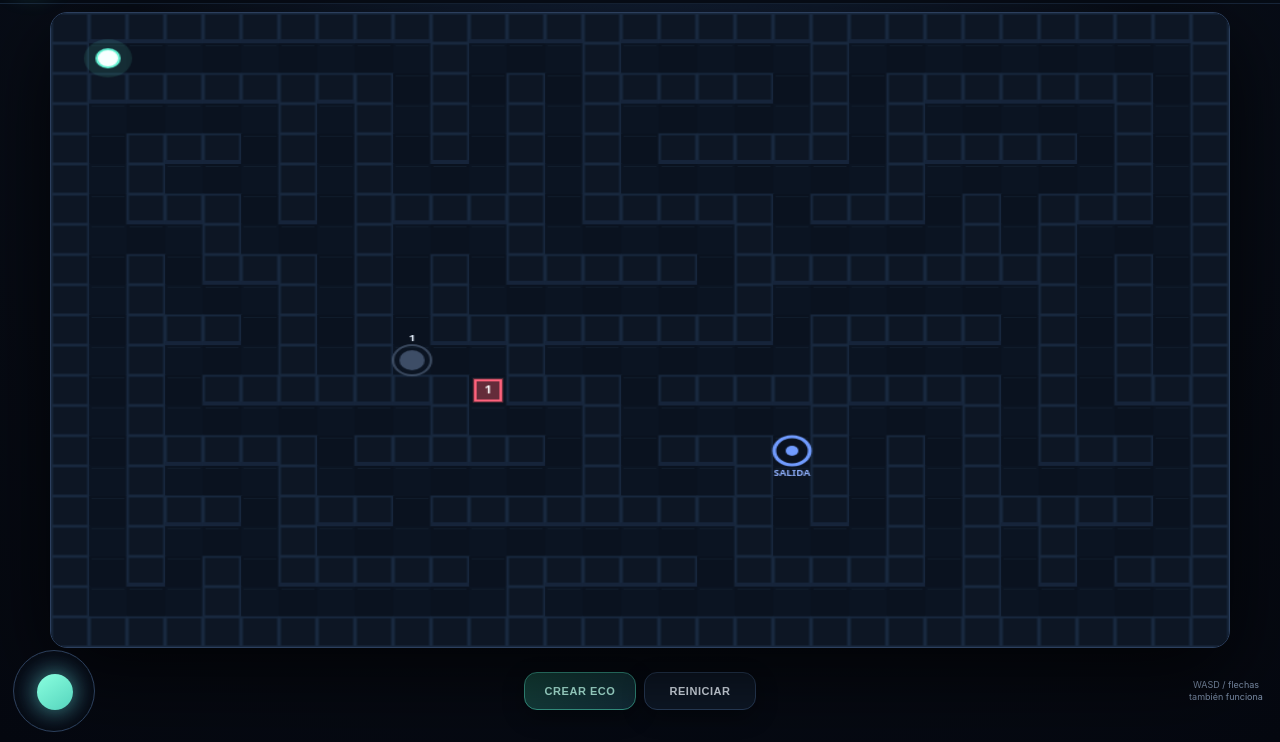
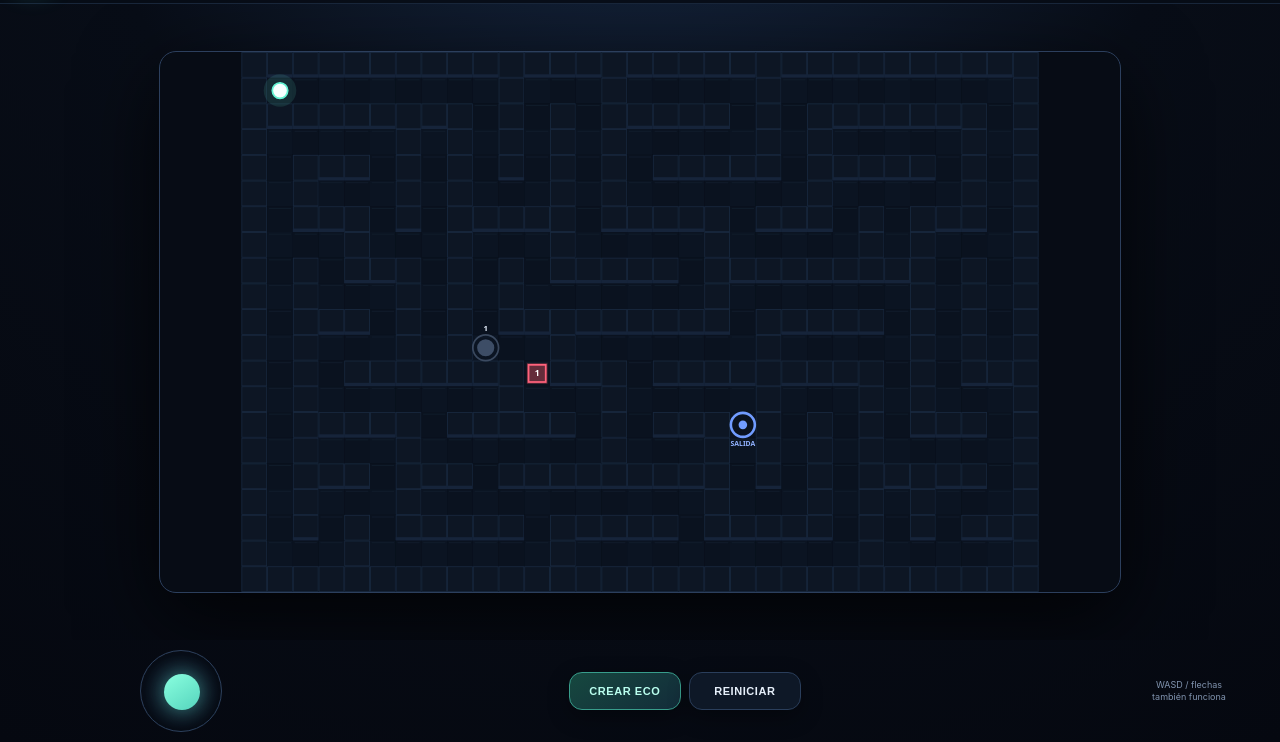
Before and after one commit to SPARTAN-175/ECO, a plain HTML site: page index.html in a window 1280 px wide. Shown: the part 58-800 px from the top of the page. Drawn offline with Linux system fonts and the light colour scheme.

Commit message:
Add files via upload

```diff
--- a/game.js
+++ b/game.js
@@ -1,4 +1,4 @@
-const T=30,COLS=31,ROWS=21,canvas=document.querySelector("#game"),ctx=canvas.getContext("2d");
+const T=30,COLS=31,ROWS=21,WORLD_W=930,WORLD_H=630,canvas=document.querySelector("#game"),ctx=canvas.getContext("2d");
 let levels=[],L=null,player={x:0,y:0},ecos=[],keys={},stick={x:0,y:0},last=0,won=false,hintTimer=null;
 const $=s=>document.querySelector(s),levelEl=$("#level"),ecosEl=$("#ecos"),modal=$("#modal"),msg=$("#msg"),title=$("#title"),hint=$("#hint");
 fetch("levels.json").then(r=>r.json()).then(d=>{levels=d.levels;load(Number(localStorage.getItem("eco_level")||1));requestAnimationFrame(loop)});
@@ -46,8 +46,11 @@ function direction(){
  return (stick.x||stick.y)?stick:{x,y};
 }
 function draw(){
- ctx.clearRect(0,0,930,630);
- // floor/walls
+ ctx.clearRect(0,0,canvas.width,canvas.height);
+ const scale=Math.min(canvas.width/WORLD_W,canvas.height/WORLD_H);
+ const ox=(canvas.width-WORLD_W*scale)/2,oy=(canvas.height-WORLD_H*scale)/2;
+ ctx.save();ctx.translate(ox,oy);ctx.scale(scale,scale);
+ ctx.fillStyle="#070c15";ctx.fillRect(0,0,WORLD_W,WORLD_H);
  for(let y=0;y<ROWS;y++)for(let x=0;x<COLS;x++){
   const px=x*T,py=y*T;
   if(L.grid[y][x]==="#"){
@@ -59,33 +62,31 @@ function draw(){
    ctx.fillStyle="#111d2c";ctx.fillRect(px+2,py+2,T-4,1);
   }
  }
- // doors
  for(const d of L.doors){
-  const q=center(d),o=doorOpen(d);ctx.fillStyle=o?"#174a42":"#642c3a";ctx.fillRect(d.x*T+3,d.y*T+3,T-6,T-6);
+  const q=center(d),o=doorOpen(d);
+  ctx.fillStyle=o?"#174a42":"#642c3a";ctx.fillRect(d.x*T+3,d.y*T+3,T-6,T-6);
   ctx.strokeStyle=o?"#63f0d1":"#ff627c";ctx.lineWidth=2;ctx.strokeRect(d.x*T+5,d.y*T+5,T-10,T-10);
   ctx.fillStyle="#fff";ctx.font="900 10px system-ui";ctx.textAlign="center";ctx.fillText(d.requires,q.x,q.y+3);
  }
- // buttons / cores
  for(const b of L.buttons){
   const q=center(b),on=ecos.some(e=>e.buttonId===b.id);
   ctx.beginPath();ctx.arc(q.x,q.y,10,0,Math.PI*2);ctx.fillStyle=on?"#5fe6c9":"#3d4d66";ctx.fill();
   ctx.beginPath();ctx.arc(q.x,q.y,15,0,Math.PI*2);ctx.strokeStyle=on?"#5fe6c9":"#53647e";ctx.globalAlpha=.65;ctx.stroke();ctx.globalAlpha=1;
   ctx.fillStyle="#e8f2ff";ctx.font="900 9px system-ui";ctx.fillText(b.id,q.x,q.y-19);
  }
- // exit
- const ex=center(L.exit);ctx.beginPath();ctx.arc(ex.x,ex.y,14,0,Math.PI*2);ctx.strokeStyle="#719cff";ctx.lineWidth=3;ctx.stroke();
+ const ex=center(L.exit);
+ ctx.beginPath();ctx.arc(ex.x,ex.y,14,0,Math.PI*2);ctx.strokeStyle="#719cff";ctx.lineWidth=3;ctx.stroke();
  ctx.beginPath();ctx.arc(ex.x,ex.y,5,0,Math.PI*2);ctx.fillStyle="#719cff";ctx.fill();
  ctx.fillStyle="#91b2ff";ctx.font="900 8px system-ui";ctx.fillText("SALIDA",ex.x,ex.y+25);
- // echoes
  for(const e of ecos){
   ctx.beginPath();ctx.arc(e.x,e.y,14,0,Math.PI*2);ctx.strokeStyle="#719cff";ctx.globalAlpha=.3;ctx.lineWidth=5;ctx.stroke();ctx.globalAlpha=1;
   ctx.beginPath();ctx.arc(e.x,e.y,9,0,Math.PI*2);ctx.fillStyle="#719cff";ctx.fill();
   ctx.fillStyle="#fff";ctx.font="900 8px system-ui";ctx.fillText("E"+e.buttonId,e.x,e.y+3);
  }
- // player glow
  ctx.beginPath();ctx.arc(player.x,player.y,19,0,Math.PI*2);ctx.fillStyle="#62f2d21c";ctx.fill();
  ctx.beginPath();ctx.arc(player.x,player.y,9,0,Math.PI*2);ctx.fillStyle="#f7ffff";ctx.fill();
  ctx.strokeStyle="#62f2d2";ctx.lineWidth=2;ctx.stroke();
+ ctx.restore();
 }
 function loop(t){const dt=Math.min((t-last)/1000,.035);last=t;if(!won){const d=direction();move(d.x,d.y,dt)}draw();requestAnimationFrame(loop)}
 addEventListener("keydown",e=>{keys[e.key]=true;if(e.key===" "){e.preventDefault();makeEco()}});
--- a/index.html
+++ b/index.html
@@ -21,18 +21,32 @@ header{height:62px;min-height:62px;display:flex;align-items:center;justify-conte
 .brand{display:flex;align-items:center;gap:9px}.mark{width:37px;height:37px;border-radius:11px;background:linear-gradient(145deg,#6cf0d0,#698fff);display:grid;place-items:center;color:#061017;font-weight:1000;box-shadow:0 0 24px #62f2d244}.brand b{font-size:18px;letter-spacing:.18em}.brand small{display:block;color:#8295b1;font-size:8px;letter-spacing:.16em;margin-top:1px}
 .hud{display:flex;gap:7px}.chip{background:#0d1726;border:1px solid #2a3c58;border-radius:12px;padding:7px 10px;font-size:11px;color:#9db0c9}.chip strong{color:#fff;font-size:13px}
 #stage{position:relative;flex:1;min-height:0;display:grid;place-items:center;padding:8px 10px}
-#game{display:block;width:min(100%,1180px);height:auto;max-height:calc(100dvh - 164px);aspect-ratio:31/21;border-radius:17px;border:1px solid #2c3f5d;background:#070c15;box-shadow:0 25px 80px #000b;image-rendering:auto}
+#game{display:block;width:min(100%,1040px);height:auto;max-height:calc(100dvh - 164px);aspect-ratio:16/9;border-radius:17px;border:1px solid #2c3f5d;background:#070c15;box-shadow:0 25px 80px #000b;image-rendering:auto}
 #hint{position:absolute;top:17px;left:50%;transform:translateX(-50%);padding:7px 11px;border:1px solid #2b3e5b;background:#0b1421dd;border-radius:10px;color:#9cb0cb;font-size:10px;pointer-events:none;opacity:1;transition:.4s}
 #hint.hide{opacity:0}
-#controls{height:102px;min-height:102px;display:flex;align-items:center;justify-content:space-between;padding:7px 13px;gap:12px}
+#controls{height:102px;min-height:102px;display:flex;align-items:center;justify-content:space-between;padding:7px 50px 7px 50px;gap:12px}
 #joy{width:82px;height:82px;flex:0 0 82px;border-radius:50%;border:1px solid #2d405c;background:radial-gradient(circle,#16263a,#0a111e 68%);box-shadow:inset 0 0 25px #0008;position:relative;touch-action:none}
 #knob{position:absolute;left:23px;top:23px;width:36px;height:36px;border-radius:50%;background:linear-gradient(145deg,#8affdf,#55d4bd);box-shadow:0 0 20px #62f2d277}
 .actions{display:flex;justify-content:center;gap:8px;flex:1}.btn{border:1px solid #2a3e5b;background:#0e1827;color:#e7f0fb;border-radius:13px;padding:12px 15px;font-size:11px;font-weight:900;letter-spacing:.05em;min-width:112px;box-shadow:0 7px 22px #0005}.btn.primary{border-color:#389d8b;background:linear-gradient(145deg,#16483f,#132c3a);color:#baffef}.btn:active{transform:scale(.97)}
 #info{width:82px;flex:0 0 82px;text-align:center;color:#8194af;font-size:9px;line-height:1.35}
 #modal{display:none;position:absolute;inset:0;z-index:10;place-items:center;background:#02050bdc;backdrop-filter:blur(9px)}
 .card{width:min(88%,440px);padding:28px;border:1px solid #334967;border-radius:22px;background:linear-gradient(160deg,#101c2c,#09111d);box-shadow:0 35px 100px #000d;text-align:center}.card .tag{color:var(--cyan);font-size:10px;font-weight:900;letter-spacing:.18em}.card h1{font-size:30px;margin:7px 0}.card p{color:#91a5bf;font-size:13px}.row{display:flex;gap:8px}.row button{flex:1}.wide{width:100%;margin-top:8px}.tiny{font-size:10px!important;color:#647a96!important}
-@media(max-width:700px){header{height:55px;min-height:55px}.mark{width:32px;height:32px}.brand b{font-size:16px}.brand small{display:none}.chip{padding:6px 8px}#stage{padding:5px 7px}#game{max-height:calc(100dvh - 150px);border-radius:13px}#controls{height:90px;min-height:90px;padding:4px 8px}.btn{min-width:98px;padding:11px 9px}.actions{gap:5px}#joy{width:72px;height:72px;flex-basis:72px}#knob{left:20px;top:20px;width:32px;height:32px}#info{width:68px;flex-basis:68px}}
+@media(max-width:700px){header{height:55px;min-height:55px}.mark{width:32px;height:32px}.brand b{font-size:16px}.brand small{display:none}.chip{padding:6px 8px}#stage{padding:5px 7px}#game{max-height:calc(100dvh - 150px);border-radius:13px}#controls{height:90px;min-height:90px;padding:4px 42px}.btn{min-width:98px;padding:11px 9px}.actions{gap:5px}#joy{width:72px;height:72px;flex-basis:72px}#knob{left:20px;top:20px;width:32px;height:32px}#info{width:68px;flex-basis:68px}}
 @media(max-width:500px){.btn{min-width:88px;font-size:10px}.chip:first-child{display:none}.brand b{font-size:15px}}
+
+/* v0.5.1 — landscape proportions: never stretch the game board */
+#stage{overflow:hidden}
+#game{width:auto!important;height:auto!important;max-width:calc(100vw - 40px)!important;max-height:calc(100dvh - 164px)!important;aspect-ratio:16/9!important;object-fit:contain}
+#controls{position:relative}
+#joy{margin-left:clamp(28px,7vw,120px)}
+@media(max-width:900px){
+  #joy{margin-left:clamp(18px,4vw,55px)}
+}
+@media(max-height:520px){
+  header{height:50px;min-height:50px}
+  #controls{height:82px;min-height:82px}
+  #game{max-height:calc(100dvh - 140px)!important}
+}
 </style>
 </head>
 <body>
@@ -42,7 +56,7 @@ header{height:62px;min-height:62px;display:flex;align-items:center;justify-conte
   <div class="hud"><div class="chip">NIVEL <strong id="level">1</strong><span>/120</span></div><div class="chip">ECOS <strong id="ecos">0</strong></div></div>
 </header>
 <main id="stage">
-  <canvas id="game" width="930" height="630"></canvas>
+  <canvas id="game" width="960" height="540"></canvas>
   <div id="hint">Llega a un núcleo y crea un ECO para abrir su puerta.</div>
   <div id="modal"><div class="card">
     <div class="tag">SECUENCIA COMPLETADA</div><h1 id="title">NIVEL SUPERADO</h1><p id="msg"></p>
--- a/sw.js
+++ b/sw.js
@@ -1 +1 @@
-const CACHE='eco-v05';const A=['./','./index.html','./game.js','./levels.json','./manifest.webmanifest','./assets/icon-192.png','./assets/icon-512.png'];self.addEventListener('install',e=>e.waitUntil(caches.open(CACHE).then(c=>c.addAll(A)).then(()=>self.skipWaiting())));self.addEventListener('activate',e=>e.waitUntil(caches.keys().then(k=>Promise.all(k.filter(x=>x!==CACHE).map(x=>caches.delete(x)))).then(()=>self.clients.claim())));self.addEventListener('fetch',e=>e.respondWith(caches.match(e.request).then(r=>r||fetch(e.request))));
+const CACHE='eco-v051';const A=['./','./index.html','./game.js','./levels.json','./manifest.webmanifest','./assets/icon-192.png','./assets/icon-512.png'];self.addEventListener('install',e=>e.waitUntil(caches.open(CACHE).then(c=>c.addAll(A)).then(()=>self.skipWaiting())));self.addEventListener('activate',e=>e.waitUntil(caches.keys().then(k=>Promise.all(k.filter(x=>x!==CACHE).map(x=>caches.delete(x)))).then(()=>self.clients.claim())));self.addEventListener('fetch',e=>e.respondWith(caches.match(e.request).then(r=>r||fetch(e.request))));
```
Also changed, not shown: README.txt, VALIDATION_REPORT.txt.
